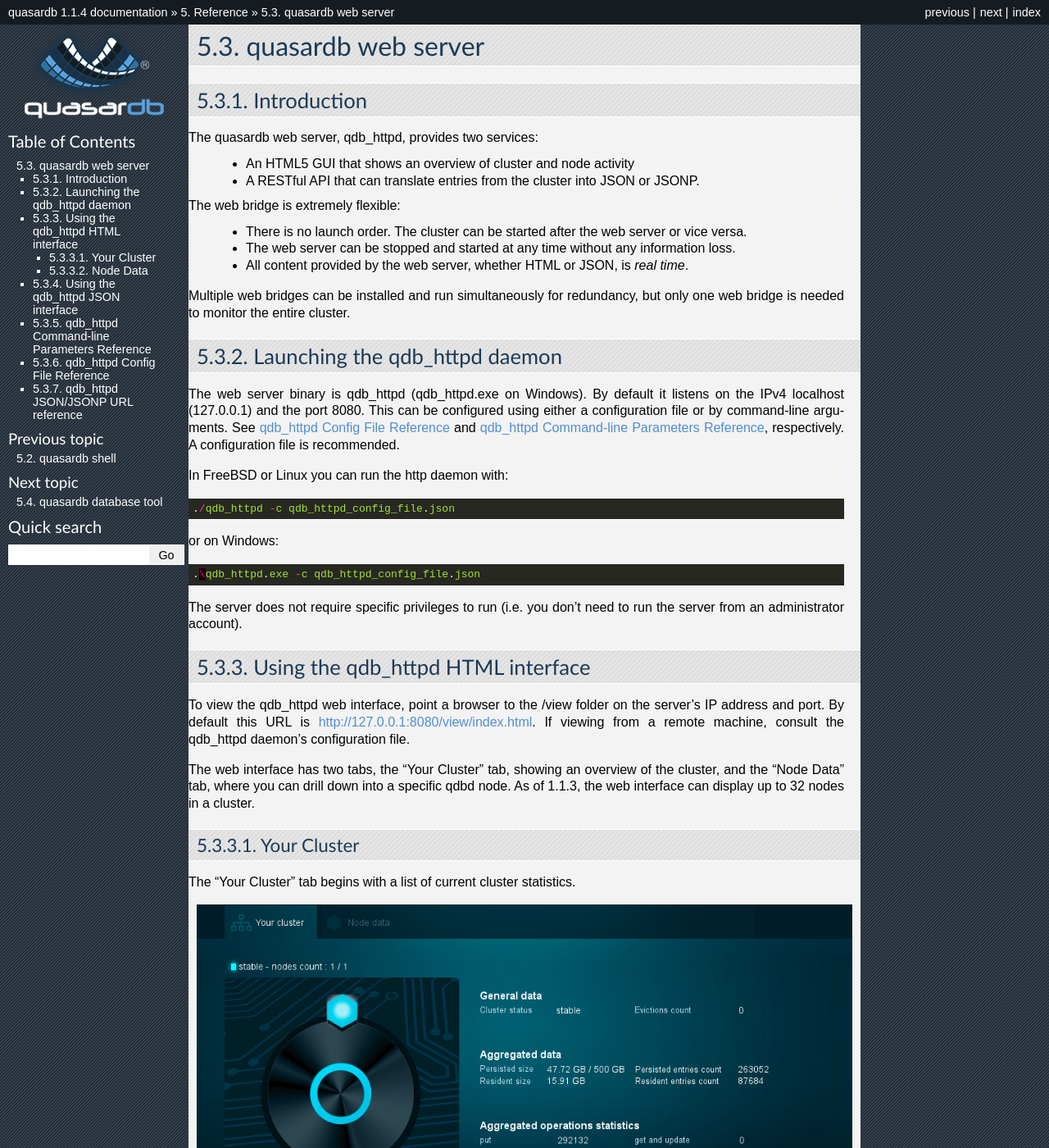
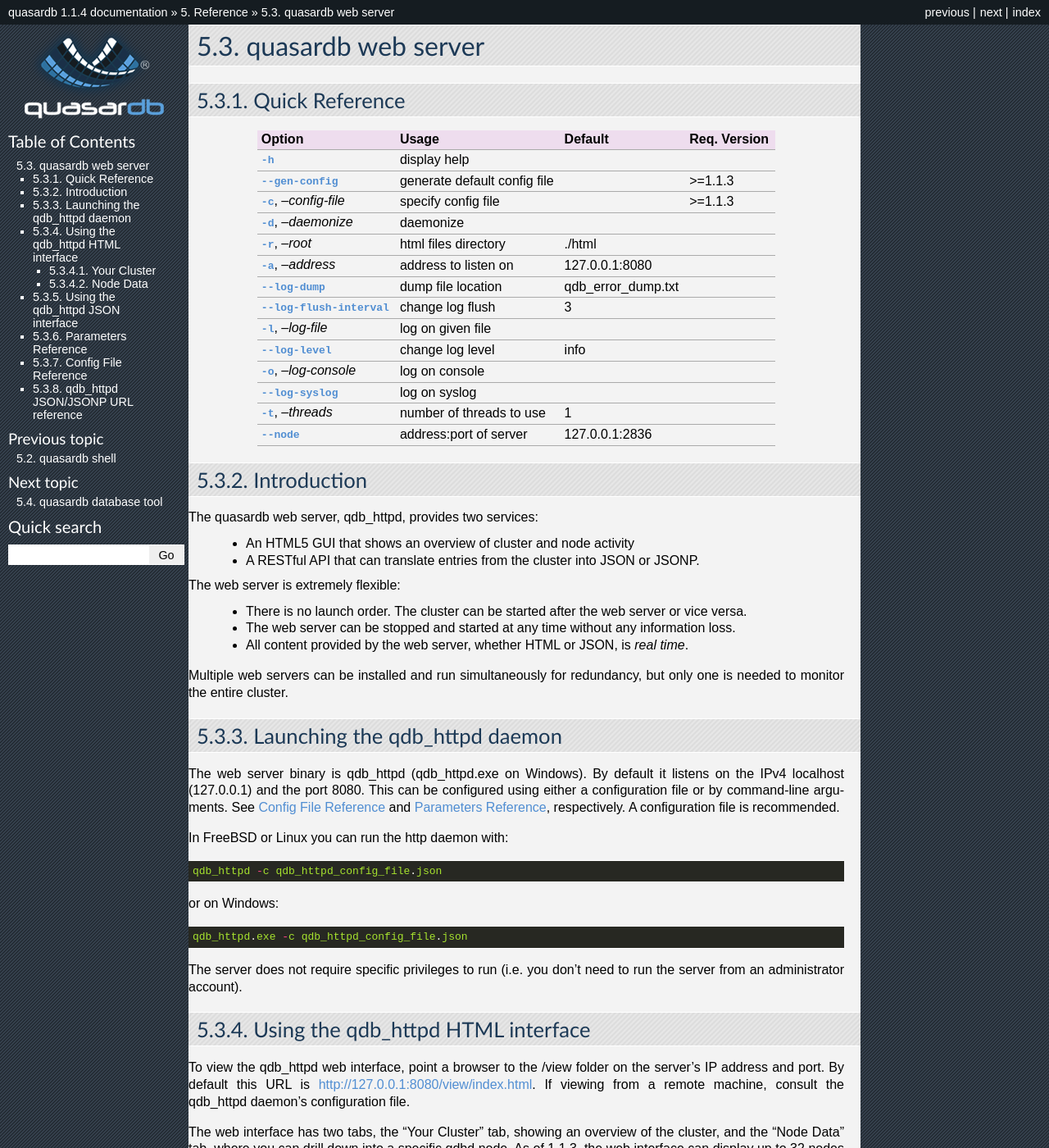
Before and after one commit to iltommi/qdb-documentation, a Sphinx documentation site: the page built from source/reference/qdb_httpd.rst, in a window 1280 px wide and 1400 px high. Shown: the whole window at 82% size. Built offline with Sphinx 7.4.7, drawn with Linux system fonts in a browser that asks for light colours; pages that are not in the unit, such as notebooks, are missing from menus; some of the changed text lies outside the part shown.

Commit message:
Add quick reference guide to qdb_httpd.rst and clean up a few headers and references.

```diff
--- a/source/reference/qdb_httpd.rst
+++ b/source/reference/qdb_httpd.rst
@@ -2,6 +2,30 @@ quasardb web server
 *******************
 
 .. highlight:: js
+.. program:: qdb_httpd
+
+Quick Reference
+===============
+
+ ===================================== ============================ =================== ==============
+                Option                               Usage               Default         Req. Version
+ ===================================== ============================ =================== ==============
+ :option:`-h`                          display help
+ :option:`--gen-config`                generate default config file                      >=1.1.3
+ :option:`-c`, `--config-file`         specify config file                               >=1.1.3
+ :option:`-d`, `--daemonize`           daemonize
+ :option:`-r`, `--root`                html files directory         ./html
+ :option:`-a`, `--address`             address to listen on         127.0.0.1:8080
+ :option:`--log-dump`                  dump file location           qdb_error_dump.txt
+ :option:`--log-flush-interval`        change log flush             3
+ :option:`-l`, `--log-file`            log on given file
+ :option:`--log-level`                 change log level             info
+ :option:`-o`, `--log-console`         log on console
+ :option:`--log-syslog`                log on syslog
+ :option:`-t`, `--threads`             number of threads to use     1
+ :option:`--node`                      address:port of server       127.0.0.1:2836
+ ===================================== ============================ =================== ==============
+
 
 Introduction
 ============
@@ -11,12 +35,12 @@ The quasardb web server, qdb_httpd, provides two services:
  * A RESTful API that can translate entries from the cluster into JSON or JSONP.
 
 
-The web bridge is extremely flexible:
+The web server is extremely flexible:
  * There is no launch order. The cluster can be started after the web server or vice versa.
  * The web server can be stopped and started at any time without any information loss.
  * All content provided by the web server, whether HTML or JSON, is *real time*.
 
-Multiple web bridges can be installed and run simultaneously for redundancy, but only one web bridge is needed to monitor the entire cluster.
+Multiple web servers can be installed and run simultaneously for redundancy, but only one is needed to monitor the entire cluster.
 
 
 Launching the qdb_httpd daemon
@@ -26,11 +50,11 @@ The web server binary is qdb_httpd (qdb_httpd.exe on Windows). By default it lis
 
 In FreeBSD or Linux you can run the http daemon with::
 
-    ./qdb_httpd -c qdb_httpd_config_file.json
+    qdb_httpd -c qdb_httpd_config_file.json
 
 or on Windows::
 
-    .\qdb_httpd.exe -c qdb_httpd_config_file.json
+    qdb_httpd.exe -c qdb_httpd_config_file.json
 
 The server does not require specific privileges to run (i.e. you don't need to run the server from an administrator account).
 
@@ -196,12 +220,10 @@ A comprehensive list of urls and parameters is listed below at :ref:`qdb_httpd-u
 
 .. _qdb_httpd-parameters-reference:
 
-qdb_httpd Command-line Parameters Reference
-===========================================
+Parameters Reference
+====================
 
 Parameters can be supplied in any order and are prefixed with ``--``. The arguments format is parameter dependent.
-
-.. program:: qdb_httpd
 
 .. option:: -h, --help
 
@@ -391,8 +413,8 @@ Parameters can be supplied in any order and are prefixed with ``--``. The argume
 
 .. _qdb_httpd-config-file-reference:
 
-qdb_httpd Config File Reference
-===============================
+Config File Reference
+=====================
 
 As of QuasarDB version 1.1.3, the qdb_httpd daemon can read its parameters from a JSON configuration file provided by the :option:`-c` command-line argument. Using a configuration file is recommended.
 
```
